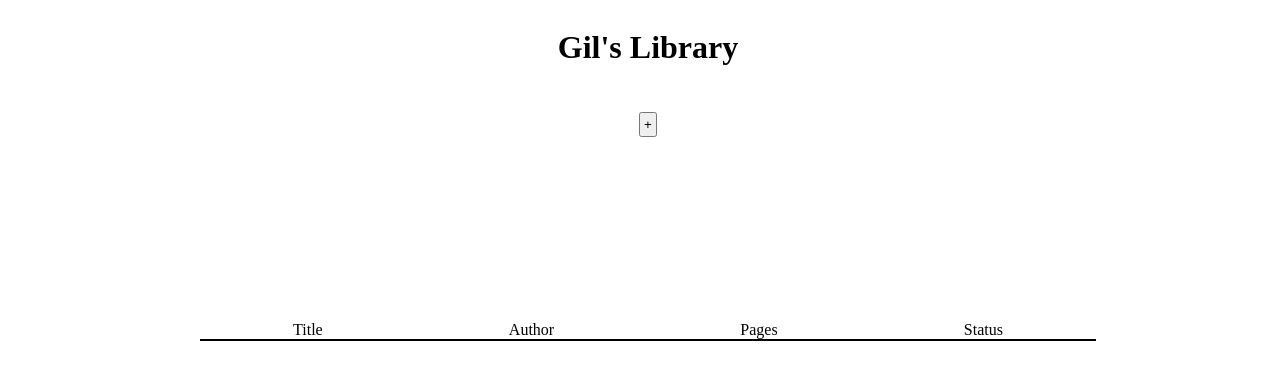
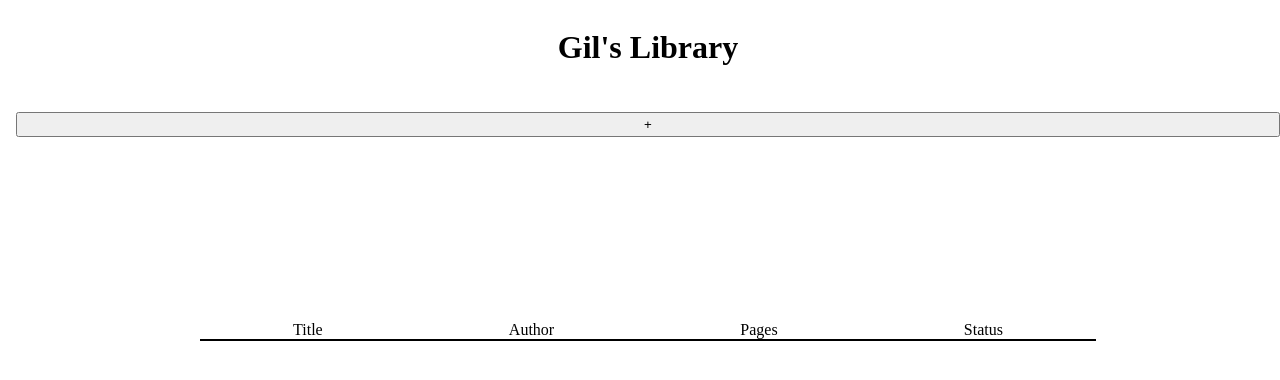
Before and after one commit to Gilsabo/library, a plain HTML site: page index.html in a window 1280 px wide. Drawn offline with Linux system fonts and the light colour scheme.

Commit message:
Remove class button

```diff
--- a/index.html
+++ b/index.html
@@ -11,7 +11,7 @@
 
 <div class="container">
     <h1>Gil's Library</h1>
-    <div class="button-popup"><button type="button">+</button></div>
+    <button class="button-popup" type="button">+</button>
     <div class="form-popup">
         <form action="" method="post">
             <label for="title">Title</label><span>X</span><br>
```
